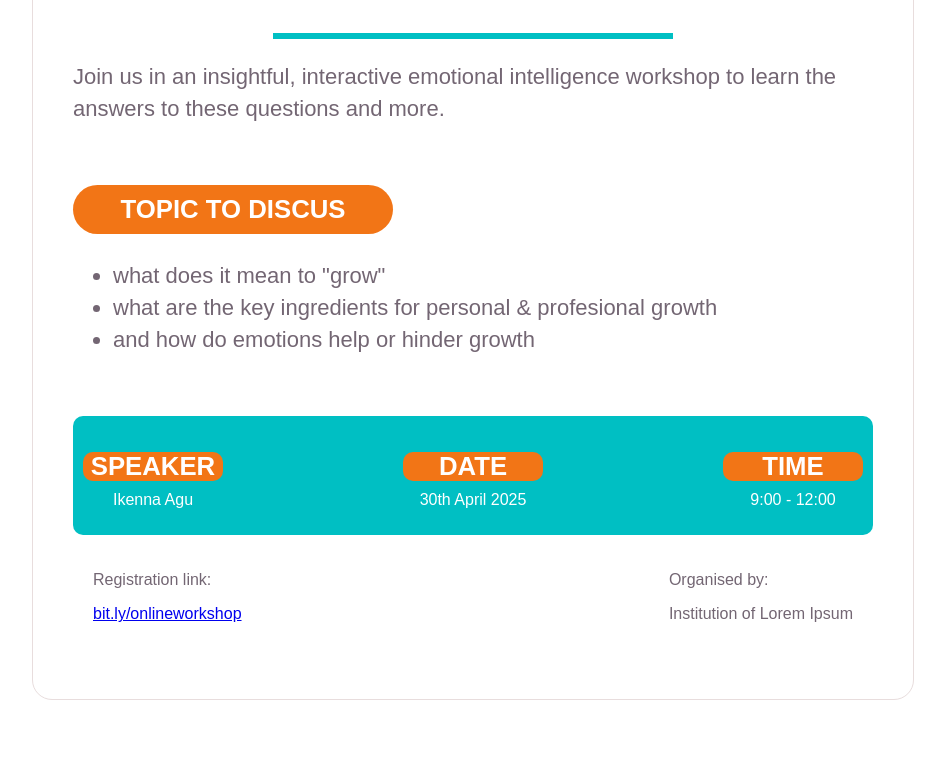
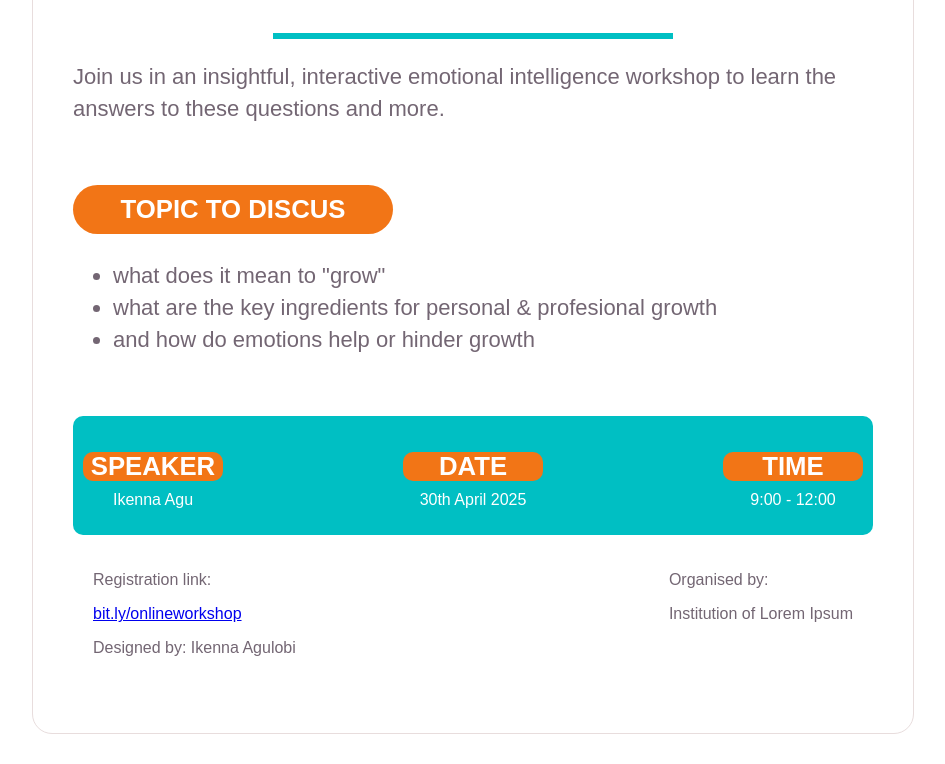
Before and after one commit to ike-agu/ike-agu.github.io, a plain HTML site: page index.html in a window 1280 px wide. Shown: the part 402-1166 px from the top of the page, without its empty margins (167-1112 px from the left). Before the commit the page ends 1132 px from the top, so only its background shows below. Drawn offline with Linux system fonts and the light colour scheme.

Commit message:
added name to project

```diff
--- a/index.html
+++ b/index.html
@@ -132,6 +132,7 @@
              <div class="links">
              <p>Registration link:</p>
                  <a href="#workshop-title"><p>bit.ly/onlineworkshop</p></a>
+                 <p>Designed by: Ikenna Agulobi</p>
                  </div>
                  <div class="links">
                  <p>Organised by:</p>
```
